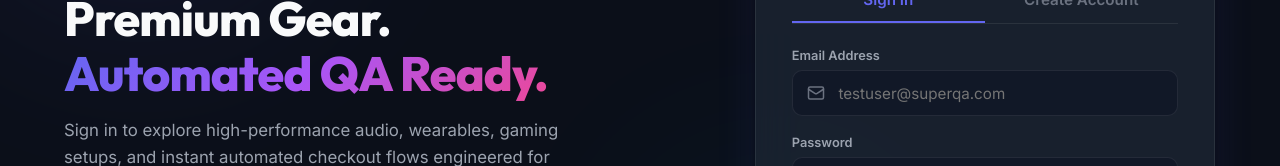
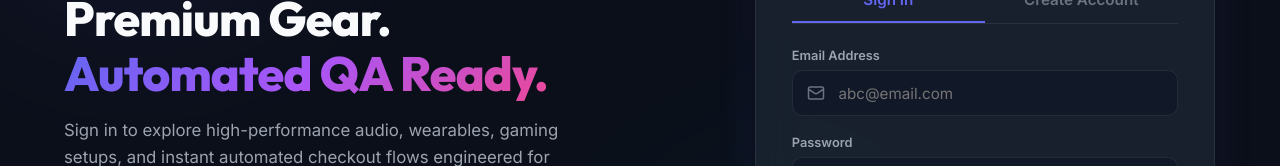
Before and after one commit to engineering-sqa/nova-store, a React (Vite) app: page / in a window 1280 px wide. Shown: the part 261-427 px from the top of the page. Built offline with nearby package versions, Linux system fonts and the light colour scheme; no server answers.

Commit message:
fix: update placeholder text for name and email fields for better user guidance

```diff
--- a/src/components/LoginScreen.jsx
+++ b/src/components/LoginScreen.jsx
@@ -240,7 +240,7 @@ export const LoginScreen = () => {
                         id="signup-name"
                         type="text"
                         required
-                        placeholder="Alex QA"
+                        placeholder="John Doe"
                         value={name}
                         onChange={(e) => setName(e.target.value)}
                         className="form-input login-input-field"
@@ -258,7 +258,7 @@ export const LoginScreen = () => {
                       id="auth-email"
                       type="email"
                       required
-                      placeholder="testuser@superqa.com"
+                      placeholder="abc@email.com"
                       value={email}
                       onChange={(e) => setEmail(e.target.value)}
                       className="form-input login-input-field"
```
